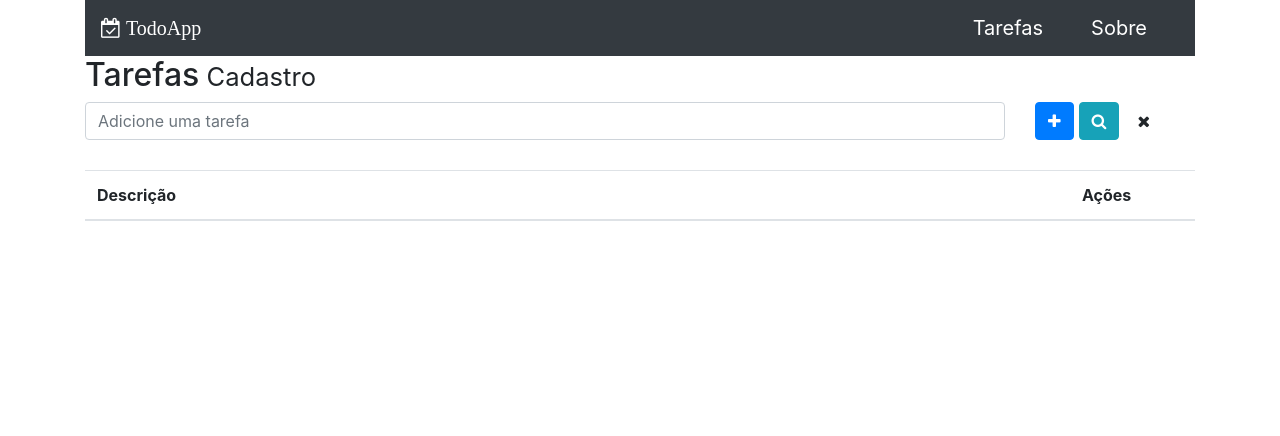
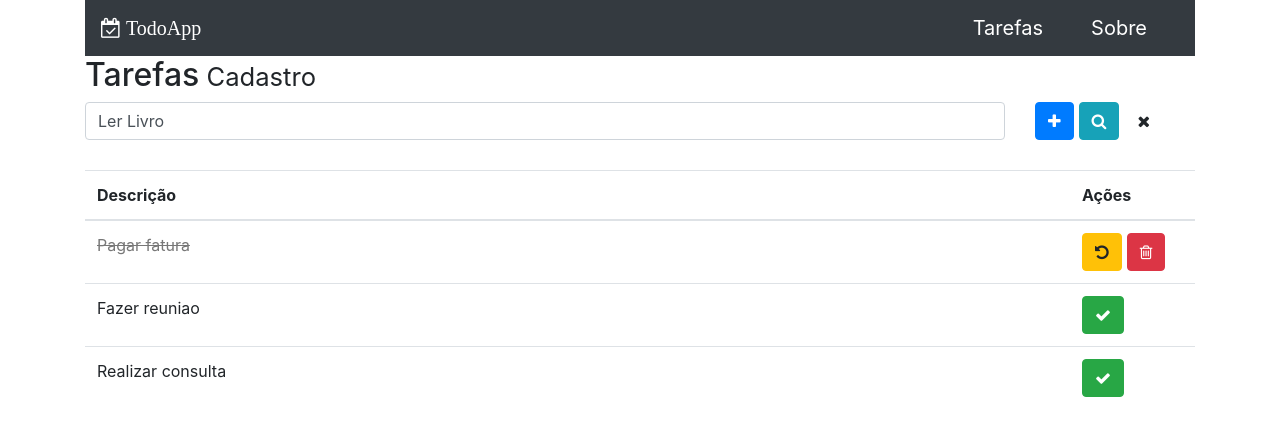
Before and after one commit to lucasjunior24/todo-list, a React (Create React App) app in the folder front/: page / in a window 1280 px wide. Shown: the top 436 px of the page. Built offline with nearby package versions, Linux system fonts and the light colour scheme.

Commit message:
Usando Redux no projeto

```diff
--- a/front/package.json
+++ b/front/package.json
@@ -39,5 +39,9 @@
       "last 1 firefox version",
       "last 1 safari version"
     ]
+  },
+  "devDependencies": {
+    "react-redux": "^7.2.2",
+    "redux": "^4.0.5"
   }
 }
--- a/front/src/index.js
+++ b/front/src/index.js
@@ -1,11 +1,15 @@
 import React from 'react';
 import ReactDOM from 'react-dom';
-// import './index.css';
+import { createStore } from 'redux'
+import { Provider } from 'react-redux'
+
 import App from './App';
+import reducers from './reducers'
 
+const store = createStore(reducers)
 ReactDOM.render(
-  <React.StrictMode>
+  <Provider store={store}>
     <App />
-  </React.StrictMode>,
+  </Provider>,
   document.getElementById('root')
 );
--- /dev/null
+++ b/front/src/reducers.js
@@ -0,0 +1,23 @@
+import { combineReducers } from 'redux'
+
+const rootReduceer = combineReducers({
+    todo: () => ({
+        description: 'Ler Livro',
+        list: [{
+            _id: 1,
+            description: 'Pagar fatura',
+            done: true
+        }, {
+            _id: 2,
+            description: 'Fazer reuniao',
+            done: false
+        }, {
+            _id: 3,
+            description: 'Realizar consulta',
+            done: false
+        }]
+    })
+})
+
+
+export default rootReduceer
--- a/front/src/template/IconButton.jsx
+++ b/front/src/template/IconButton.jsx
@@ -1,7 +1,7 @@
 import React from 'react'
 import If from './If';
 
-export default function(props) {
+export default function IconButton(props) {
     return (
         <If test={!props.hide}>
             <button className={'btn btn-'+ props.styles}
--- /dev/null
+++ b/front/src/todo/TodoActions.js
@@ -0,0 +1,4 @@
+export const changeDescription = (event) => ({
+    type: 'DESCRIPTION_CHANGED',
+    payload: event.target.value
+})
--- a/front/src/todo/TodoForm.jsx
+++ b/front/src/todo/TodoForm.jsx
@@ -1,9 +1,12 @@
 import React from 'react'
+import { connect } from 'react-redux'
+import { bindActionCreators } from 'redux'
 
 import Grid from '../template/Grid';
 import IconButton from '../template/IconButton';
+import { changeDescription } from './TodoActions'
 
-export default function TodoForm(props) {
+const TodoForm = (props) => {
 
     const keyHandler = (e) => {
         if(e.key === 'Enter') {
@@ -19,7 +22,7 @@ export default function TodoForm(props) {
                 <Grid cols='12 9 10' >
                     <input id='description' className='form-control'
                         placeholder='Adicione uma tarefa'
-                        onChange={props.handleChange}
+                        onChange={props.changeDescription}
                         onKeyUp={keyHandler}
                         value={props.description}/>
                 </Grid>
@@ -38,3 +41,7 @@ export default function TodoForm(props) {
         </div>
     );
 }
+
+const mapStateToProps = state => ({description: state.todo.description})
+const mapDispatToProps = dispatch => bindActionCreators({ changeDescription }, dispatch)
+export default connect(mapStateToProps, mapDispatToProps)(TodoForm)
--- a/front/src/todo/TodoList.jsx
+++ b/front/src/todo/TodoList.jsx
@@ -1,8 +1,9 @@
 import React from 'react'
+import { connect } from 'react-redux'
 
 import IconButtom from '../template/IconButton'
 
-export default function TodoList(props) {
+ const TodoList = (props) => {
 
     const renderRows = () => {
         const list = props.list || []
@@ -35,3 +36,7 @@ export default function TodoList(props) {
         </table>
     );
 }
+
+
+const mapStateToProps = state => ({list: state.todo.list})
+export default connect(mapStateToProps)(TodoList)
```
Also changed, not shown: front/src/todo/todoReducer.js (added), 2 other files (tests, documents, lock files or other folders).
